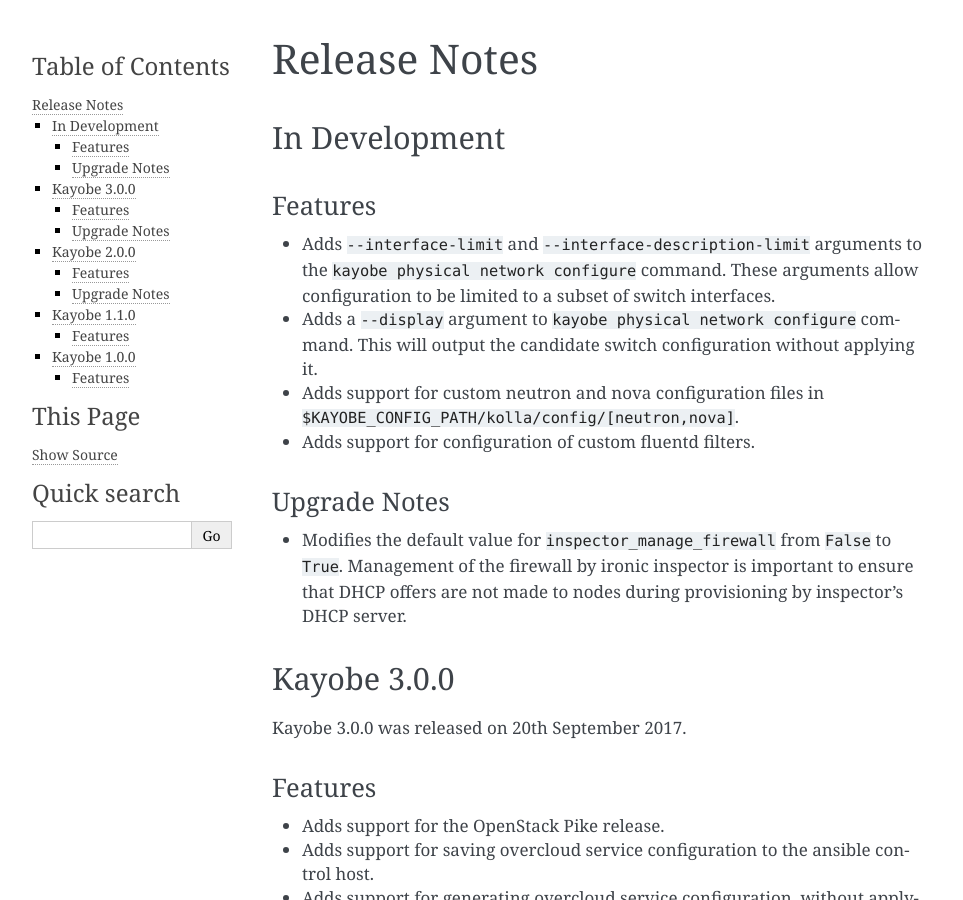
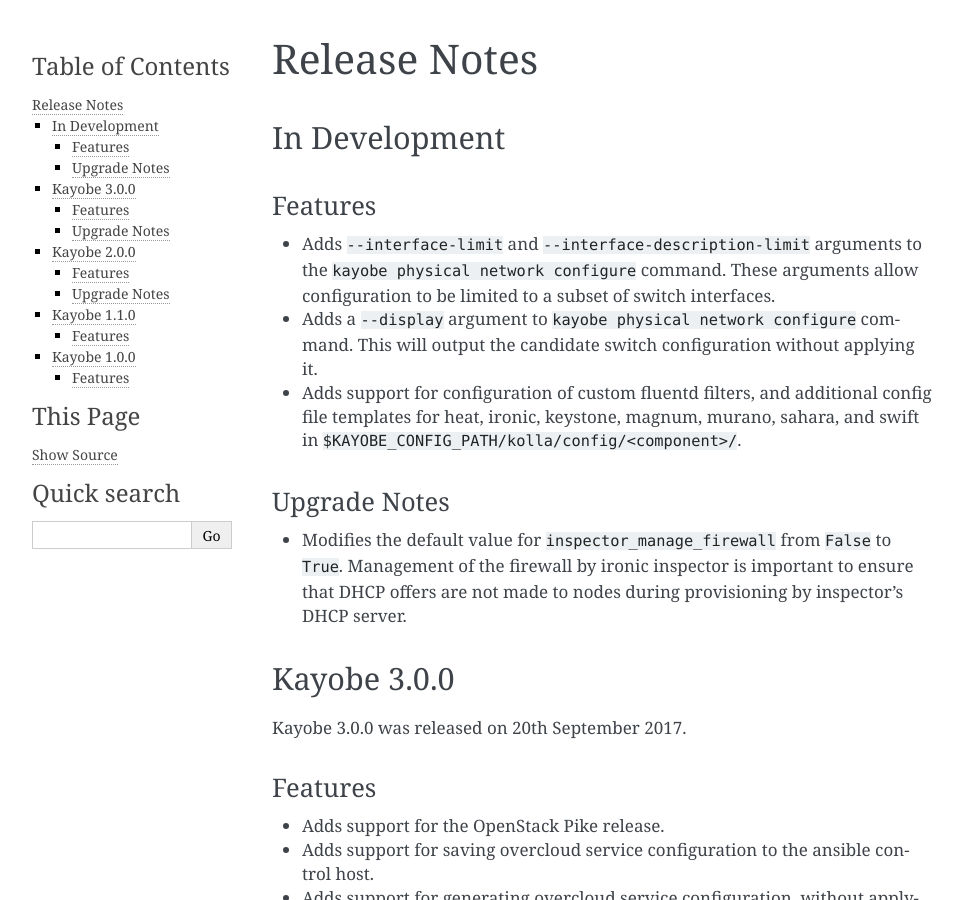
Before and after one commit to openstack/kayobe, a Sphinx documentation site: the page built from doc/source/release-notes.rst, in a window 1280 px wide and 900 px high. Shown: the whole window, without its empty margins (148-1111 px from the left). Built offline with Sphinx 7.4.7, drawn with Linux system fonts in a browser that asks for light colours.

Commit message:
Add all extra-configurable services to release notes

```diff
--- a/doc/source/release-notes.rst
+++ b/doc/source/release-notes.rst
@@ -14,9 +14,9 @@
 * Adds a ``--display`` argument to ``kayobe physical network configure``
   command.  This will output the candidate switch configuration without
   applying it.
-* Adds support for custom neutron and nova configuration files in
-  ``$KAYOBE_CONFIG_PATH/kolla/config/[neutron,nova]``.
-* Adds support for configuration of custom fluentd filters.
+* Adds support for configuration of custom fluentd filters, and additional
+  config file templates for heat, ironic, keystone, magnum, murano, sahara, and
+  swift in ``$KAYOBE_CONFIG_PATH/kolla/config/<component>/``.
 
 Upgrade Notes
 -------------
```
